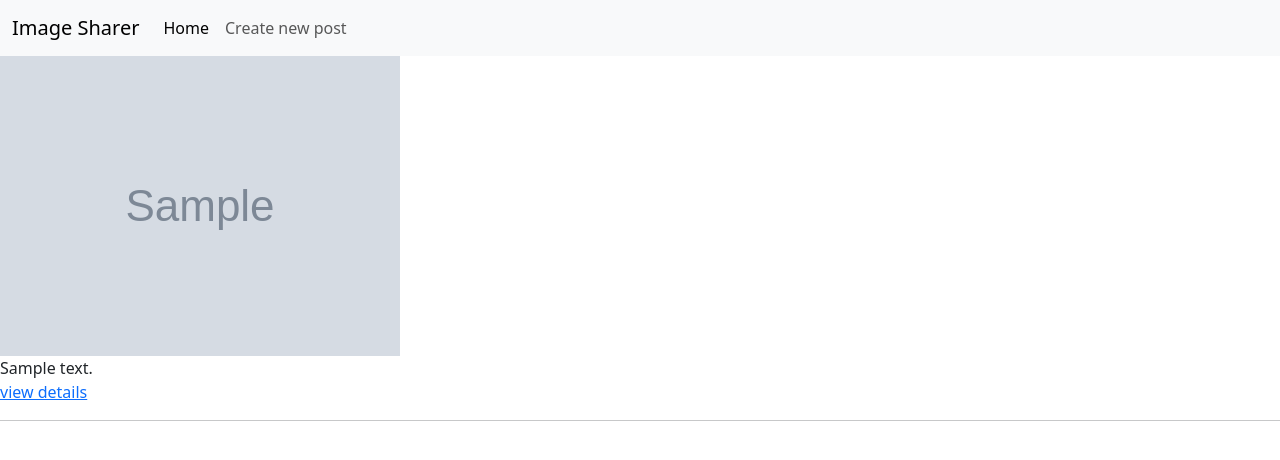
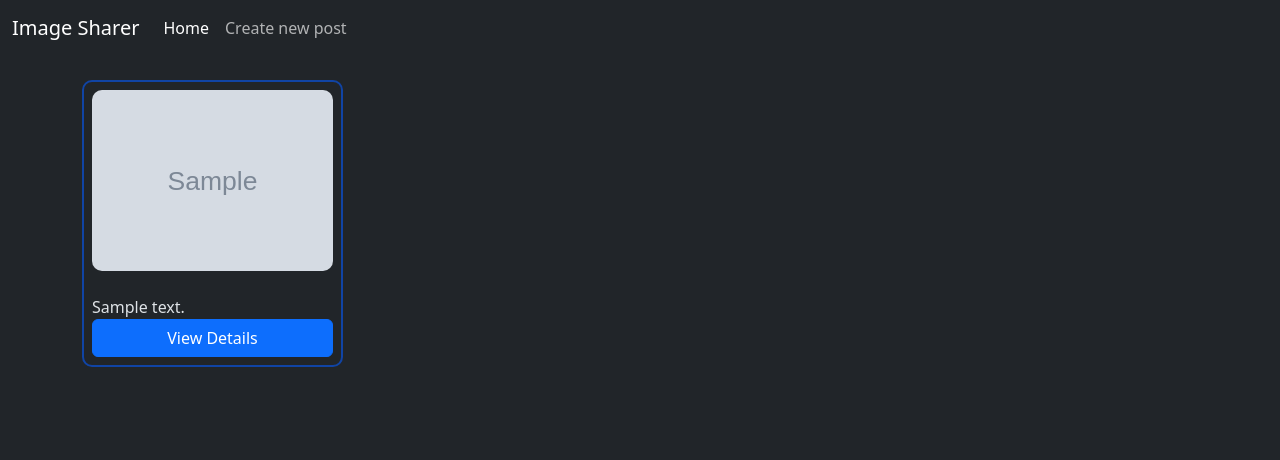
Before and after one commit to tflaten4184/imageshare, a Django app: page / in a window 1280 px wide. Shown: the top 460 px of the page. Run offline with Django 3.2, Linux system fonts and the light colour scheme; tables that the repository leaves empty hold one stand-in row (values such as "Sample post"); grey boxes marked "Sample" are stand-in pictures; some libraries are stand-ins or nearby versions.

Commit message:
bootstrap and styling, cards

```diff
--- a/imageshare/imageshare/settings.py
+++ b/imageshare/imageshare/settings.py
@@ -135,5 +135,8 @@ MEDIA_URL = '/media/'
 # https://docs.djangoproject.com/en/3.2/ref/settings/#default-auto-field
 
 DEFAULT_AUTO_FIELD = 'django.db.models.BigAutoField'
+STATICFILES_DIRS = (
+    os.path.join(BASE_DIR, "static"),
+)
 
 MEDIA_ROOT = os.path.join(BASE_DIR, 'static/media')
--- /dev/null
+++ b/imageshare/static/content.css
@@ -0,0 +1,20 @@
+/* body {
+    background-color: rgb(2, 2, 49);
+} */
+
+/*
+.btn-primary {
+    color: rgb(70, 70, 70);
+    background-color: rgb(65, 194, 233);
+}
+ */
+.navbar navbar-expand-lg {
+    color: antiquewhite;
+    background-color: rgb(17, 17, 168);
+}
+
+.card, img {
+    border-color: rgb(16, 68, 165);
+    border-width: 2px;
+    border-radius: 10px;
+}
--- a/imageshare/templates/base.html
+++ b/imageshare/templates/base.html
@@ -6,15 +6,17 @@
     <meta name="viewport" content="width=device-width, initial-scale=1.0">
     <title>{% block title %}Default Title{% endblock title %}</title>
     <link href="https://cdn.jsdelivr.net/npm/bootstrap@5.3.0-alpha1/dist/css/bootstrap.min.css" rel="stylesheet" integrity="sha384-GLhlTQ8iRABdZLl6O3oVMWSktQOp6b7In1Zl3/Jr59b6EGGoI1aFkw7cmDA6j6gD" crossorigin="anonymous">
+    {% load static %}
+    <link rel="stylesheet" type="text/css" href={% static "content.css" %}>
 </head>
-<body>
+<body data-bs-theme="dark">
 
     {% include "includes/navbar.html" %}
 
-    {% block content %}
+    <div class="container">
+        {% block content %}{% endblock content %}
+    </div>
 
-    {% endblock content %}
-
-
+    <script src="https://cdn.jsdelivr.net/npm/bootstrap@5.3.0-alpha1/dist/js/bootstrap.bundle.min.js" integrity="sha384-w76AqPfDkMBDXo30jS1Sgez6pr3x5MlQ1ZAGC+nuZB+EYdgRZgiwxhTBTkF7CXvN" crossorigin="anonymous"></script>
 </body>
 </html>
--- a/imageshare/templates/home.html
+++ b/imageshare/templates/home.html
@@ -6,12 +6,17 @@
 
     {% load static %}
 
-    {% for post in posts %}
-        {% load thumbnail %}
-        <img src="{{ post.image|thumbnail_url:'postThumbnail'}}" alt=""> <br>
-        {{ post.text }} <br>
-        <a href="{% url "feed:detail" post.id %}">view details</a>
-        <hr>
-    {% endfor %}
+    <div class="row">
+        {% for post in posts %}
+        <div class="col-md-3">
+            <div class="card my-4 p-2">
+                {% load thumbnail %}
+                <img src="{{ post.image|thumbnail_url:'postThumbnail'}}" alt=""> <br>
+                {{ post.text }} <br>
+                <a href="{% url "feed:detail" post.id %}" class="btn btn-primary">View Details</a>
+            </div>
+        </div>
+        {% endfor %}
+    </div>
 
 {% endblock content %}
--- a/imageshare/templates/includes/navbar.html
+++ b/imageshare/templates/includes/navbar.html
@@ -1,11 +1,11 @@
 
-<nav class="navbar navbar-expand-lg bg-body-tertiary">
+<nav class="navbar navbar-expand-lg">
     <div class="container-fluid">
       <a class="navbar-brand" href="/">Image Sharer</a>
-      <button class="navbar-toggler" type="button" data-bs-toggle="collapse" data-bs-target="#navbarSupportedContent" aria-controls="navbarSupportedContent" aria-expanded="false" aria-label="Toggle navigation">
+      <button class="navbar-toggler" type="button" data-bs-toggle="collapse" data-bs-target="#navbarSupportedContent" aria-controls="navbarSupportedContent" aria-expanded="true" aria-label="Toggle navigation">
         <span class="navbar-toggler-icon"></span>
       </button>
-      <div class="collapse navbar-collapse" id="navbarSupportedContent">
+      <div class="navbar-collapse" id="navbarSupportedContent">
         <ul class="navbar-nav me-auto mb-2 mb-lg-0">
           <li class="nav-item">
             <a class="nav-link active" aria-current="page" href="{% url "feed:home" %}">Home</a>
```
